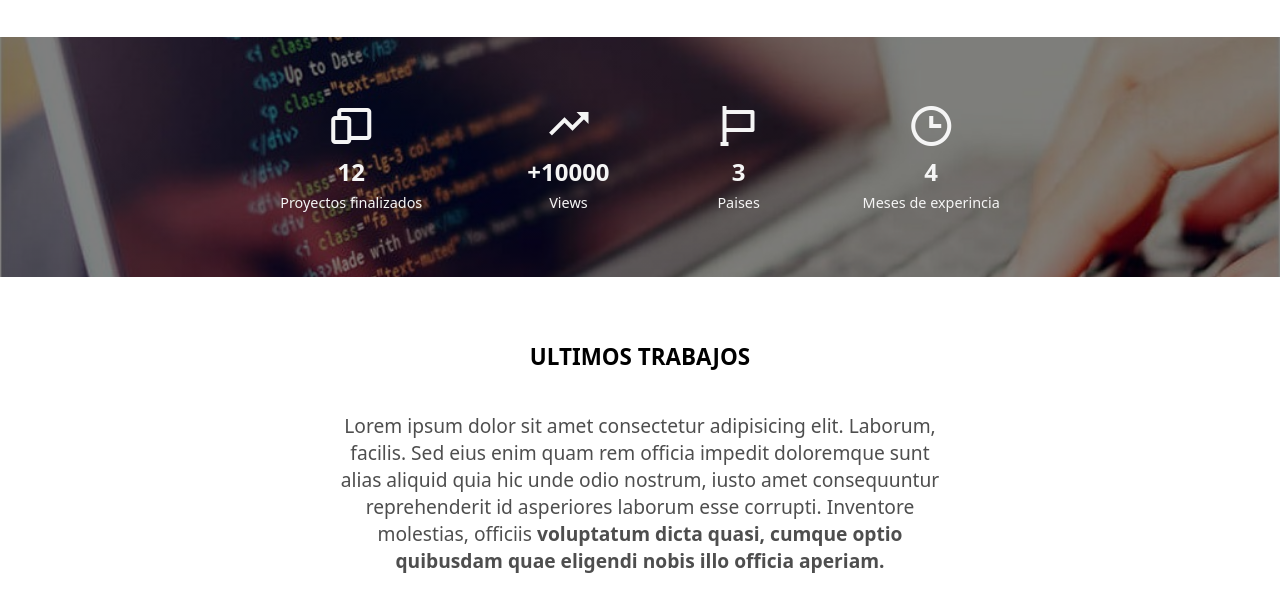
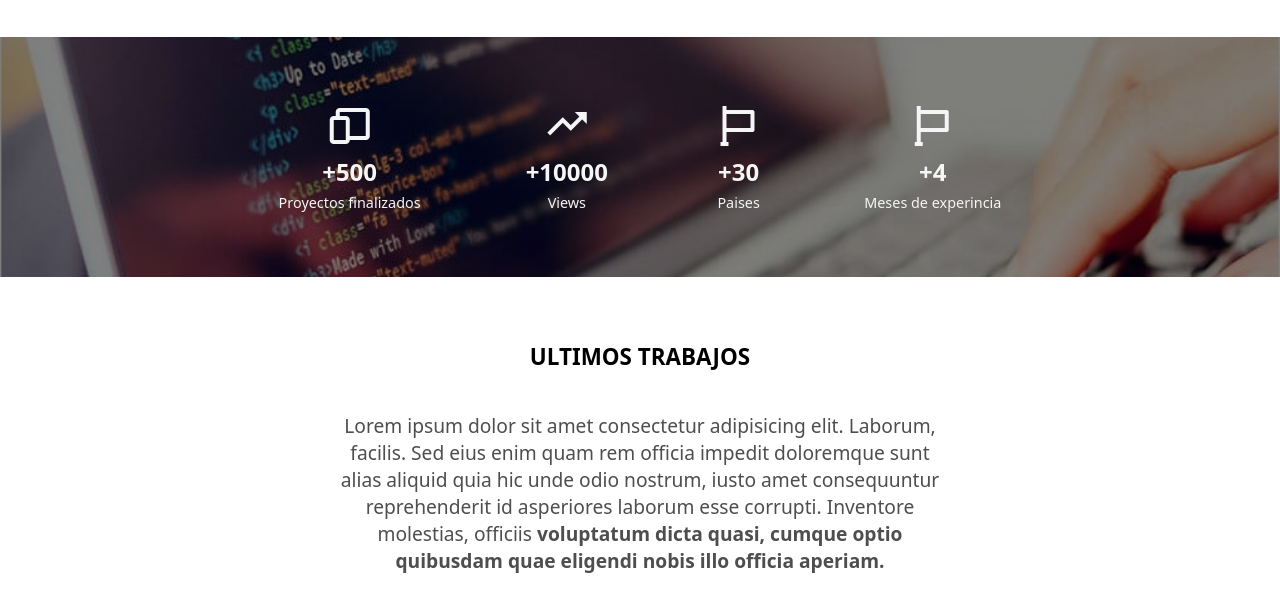
Before and after one commit to MaxiRinaldi22/Proyect-porfolio, a plain HTML site: page index.html in a window 1280 px wide. Shown: the part 2741-3338 px from the top of the page. Drawn offline with nearby package versions, Linux system fonts and the light colour scheme.

Commit message:
Se comienza el script

```diff
--- a/css/styles.css
+++ b/css/styles.css
@@ -298,9 +298,11 @@ header  li:hover, a:hover {
     grid-column-end: 4;
 }
 
-/* Separador */
 
-.container-separator {
+
+/* Numbers */
+
+.container-num {
     background-image: linear-gradient(
         0deg,
         rgba(0,0,0,0.5),
@@ -345,6 +347,9 @@ header  li:hover, a:hover {
 }
 
 
+
+
+
 /* Pre project */
 
 .container-pre-project {
--- a/index.html
+++ b/index.html
@@ -102,29 +102,33 @@
     <!-- End About -->
 
     <!-- Separador -->
+    <section class="container-num">
+      <div class="backgorund">
 
-    <section class="container-separator">
-      <div class="backgorund">
-        <div class="info">
+        <article class="info">
           <i class="bx bx-devices bx-lg"></i>
-          <p class="number">12</p>
+          <span class="number" data-value="500">0</span>
           <p class="separador-text">Proyectos finalizados</p>
-        </div>
-        <div class="info">
+        </article>
+
+        <article class="info">
           <i class="bx bx-trending-up bx-lg"></i>
-          <p class="number">+10000</p>
+          <span class="number" data-value="10000">0</span>
           <p class="separador-text">Views</p>
-        </div>
-        <div class="info">
+        </article>
+
+        <article class="info">
           <i class="bx bx-flag bx-lg"></i>
-          <p class="number">3</p>
+          <span class="number" data-value="30">0</span>
           <p class="separador-text">Paises</p>
-        </div>
-        <div class="info">
-          <i class="bx bx-time bx-lg"></i>
-          <p class="number">4</p>
+        </article>
+
+        <article class="info">
+          <i class="bx bx-flag bx-lg"></i>
+          <span class="number" data-value="4">0</span>
           <p class="separador-text">Meses de experincia</p>
-        </div>
+        </article>
+
       </div>
     </section>
     <!-- End separador -->
@@ -148,5 +152,6 @@
     <!-- Footer -->
     <footer></footer>
     <!-- End Footer -->
+     <script src="script.js"></script>
   </body>
 </html>
--- /dev/null
+++ b/script.js
@@ -0,0 +1,20 @@
+const updateCount = el => {
+    const value = parseInt(el.dataset.value);
+    const increment = Math.ceil(value / 1000);
+    let initialValue = 0;
+    const inceaseCount = setInterval(() => {
+        initialValue += increment;
+        if (initialValue > value) {
+            el.textContent = `+${value}`;
+            clearInterval(inceaseCount);
+            return
+        }
+        el.textContent = `+${initialValue}`
+    }, 1);
+};
+
+const items = [...document.querySelectorAll('.number')];
+
+items.forEach((item) => {
+    updateCount(item)
+});
```
